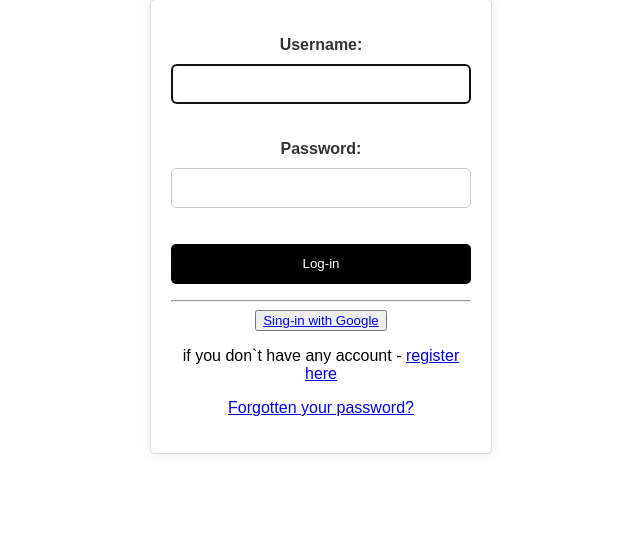
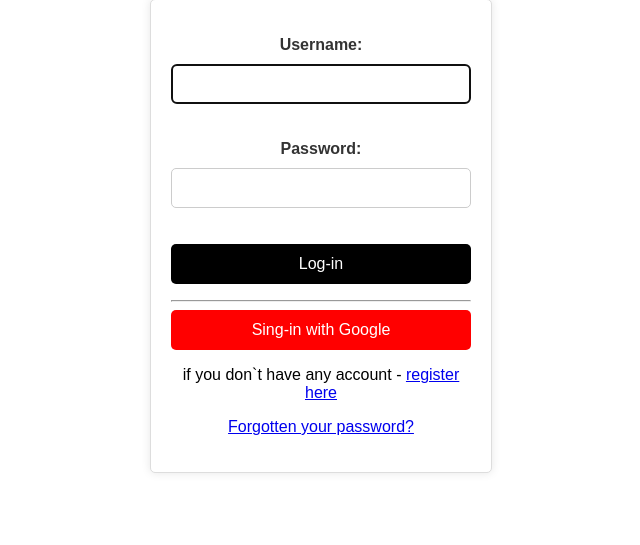
Before and after one commit to Ganechkha/NFT-shop, a Django app: page /account/login/ in a window 1280 px wide. Shown: the part 261-806 px from the top of the page, without its empty margins (319-959 px from the left). Before the commit the page ends 715 px from the top, so only its background shows below. Run offline with Django 5.2, Linux system fonts and the light colour scheme.

Commit message:
Add social auth with Google and altering css styles for Google button

```diff
--- a/nft_shop/account/static/account/css/forms.css
+++ b/nft_shop/account/static/account/css/forms.css
@@ -39,6 +39,7 @@
   width: 100%;
   height: 40px;
   padding: 10px;
+  font-size: 1em;
   background-color: black;
   color: #fff;
   border: none;
@@ -49,3 +50,25 @@
 .account-form input[type="submit"]:hover {
   color: #f54b03;
 }
+
+.account-form .google {
+  width: 100%;
+  height: 40px;
+  padding: 10px;
+  background-color: rgb(255, 0, 0);
+  color: #fff;
+  border: none;
+  font-size: 1em;
+  cursor: pointer;
+  border-radius: 5px;
+  text-align: center;
+}
+
+.google a {
+  text-decoration: none;
+  color: white;
+}
+
+.google a:hover {
+  color: black;
+}
```
